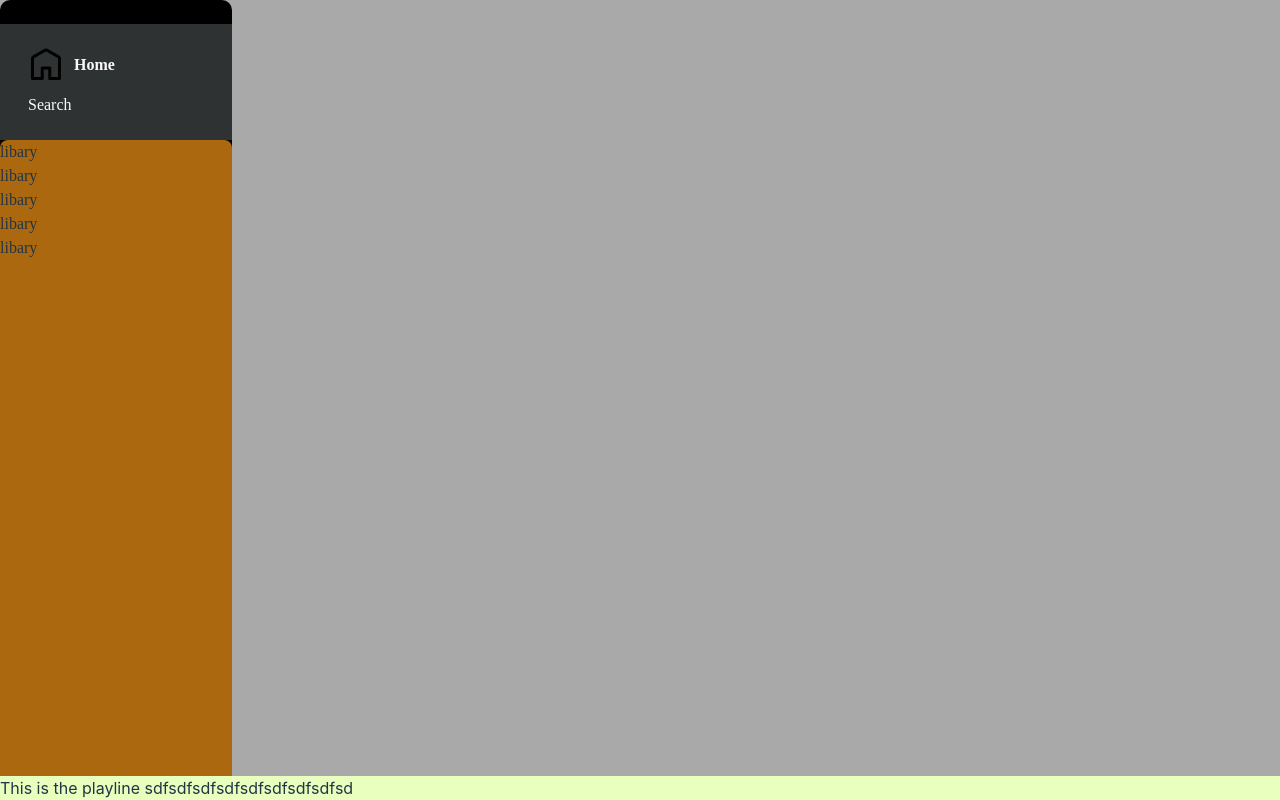
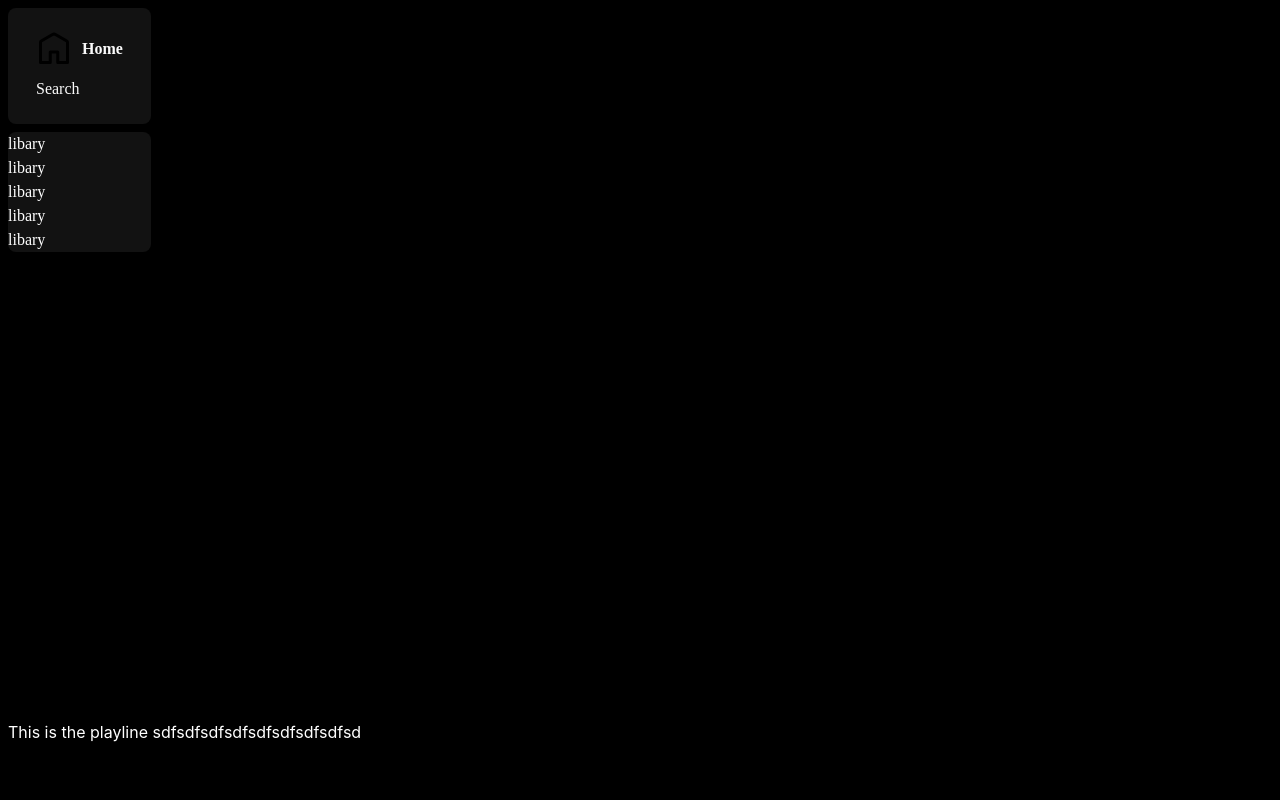
Before and after one commit to Doreden/spotify-web, a React (Vite) app: page /#/station/1 in a window 1280 px wide. Built offline with nearby package versions, Linux system fonts and the light colour scheme.

Commit message:
All layout makeover

```diff
--- a/src/assets/css/style.css
+++ b/src/assets/css/style.css
@@ -39,12 +39,6 @@ button:focus-visible {
   outline: 4px auto -webkit-focus-ring-color;
 }
 
-@media (prefers-color-scheme: light) {
-  :root {
-    color: #213547;
-    background-color: #ffffff;
-  }
-}
 @font-face {
   font-family: "CircularSpotify";
   font-style: bold;
@@ -70,28 +64,26 @@ svg {
 
 .main-app {
   display: grid;
-  --vertical-nav-width: 232px;
-  --now-playing-bar-height: 11vh;
+  box-sizing: border-box;
+  padding: 8px;
   width: 100vw;
   height: 100vh;
-  background-color: darkgray;
-  overflow-x: hidden;
-  overflow-y: hidden;
-  display: grid;
-  grid-template-areas: "nav-bar main-view" "now-playing-bar now-playing-bar";
   grid-template-columns: auto 1fr;
   grid-template-rows: 1fr auto;
+  grid-template-areas: "nav-bar main-view" "now-playing-bar now-playing-bar";
+  overflow: hidden;
   position: relative;
   scrollbar-width: none;
   font-size: 16px;
+  background-color: black;
+  gap: 8px;
 }
 .main-app -webkit-scrollbar {
   display: none;
 }
 
 .page {
-  grid-column: 2/3;
-  grid-row: 1/2;
+  grid-area: main-view;
   border-radius: 8px;
   overflow: hidden;
 }
@@ -101,34 +93,35 @@ svg {
 }
 
 .playline {
-  grid-area: "now-playing-bar";
-  grid-column: 1/3;
-  grid-row: 2/3;
+  grid-area: now-playing-bar;
   background-color: rgb(233, 255, 190);
+  height: 72px;
+  background-color: black;
 }
 
 .sidebar {
-  cursor: pointer;
+  grid-area: nav-bar;
   font-family: CircularSp;
-  grid-area: nav-bar;
   width: var(--vertical-nav-width);
   height: 100%;
-  min-height: 100%;
   background-color: #000;
-  padding-top: 24px;
   padding-bottom: var(--now-playing-bar-height);
-  border-radius: 10px;
   border-color: rgb(179, 179, 179);
+  display: flex;
+  flex-direction: column;
+  gap: 8px;
+}
+.sidebar > * {
+  background-color: rgb(18, 18, 18);
 }
 .sidebar .navigation {
-  background-color: rgba(56, 59, 59, 0.851);
   color: #c4c4c4;
   padding: 18px 12px;
+  border-radius: 8px;
 }
 .sidebar .sidebar-libary {
-  background-color: rgba(202, 123, 18, 0.851);
-  height: 737px;
   border-radius: 8px;
+  overflow: auto;
 }
 .sidebar .nav-button {
   padding: 5px 16px;
--- a/src/assets/scss/base/_base.scss
+++ b/src/assets/scss/base/_base.scss
@@ -9,8 +9,6 @@
   -moz-osx-font-smoothing: grayscale;
   background-color: black;
 }
-
-
 
 a {
   font-weight: 500;
@@ -49,14 +47,6 @@ button:focus-visible {
   outline: 4px auto -webkit-focus-ring-color;
 }
 
-@media (prefers-color-scheme: light) {
-  :root {
-    color: #213547;
-    background-color: #ffffff;
-  }
-
-}
-
 @font-face {
   font-family: 'CircularSpotify';
   font-style: bold;
--- a/src/assets/scss/base/_layout.scss
+++ b/src/assets/scss/base/_layout.scss
@@ -1,27 +1,36 @@
+$vertical-nav-width: 72px;
+$now-playing-bar-height: 11vh;
+$layout-border-radius: 8px;
+
 .main-app {
     display: grid;
-   --vertical-nav-width: 232px;
-    --now-playing-bar-height: 11vh;
+    box-sizing: border-box;
+    padding: 8px;
     width: 100vw;
     height: 100vh;
-    background-color: darkgray;
-    overflow-x: hidden;
-    overflow-y: hidden;
-    display: grid;
-    grid-template-areas: "nav-bar main-view" "now-playing-bar now-playing-bar";
+
     grid-template-columns: auto 1fr;
     grid-template-rows: 1fr auto;
+    grid-template-areas: "nav-bar main-view"
+        "now-playing-bar now-playing-bar";
+
+    overflow: hidden;
     position: relative;
     scrollbar-width: none;
     font-size: 16px;
+    background-color: black;
+    gap: 8px;
+
+
     -webkit-scrollbar {
         display: none;
-      }
+    }
+
 }
 
 .page {
-    grid-column: 2 / 3;
-    grid-row: 1 / 2;
-    border-radius: 8px;
+    grid-area: main-view;
+    border-radius: $layout-border-radius;
     overflow: hidden;
+
 }
--- /dev/null
+++ b/src/assets/scss/base/_variables.scss
@@ -0,0 +1 @@
+$component-bg-color: rgb(18, 18, 18);
--- a/src/assets/scss/cmps/_playline.scss
+++ b/src/assets/scss/cmps/_playline.scss
@@ -1,6 +1,6 @@
 .playline {
-    grid-area: 'now-playing-bar';
-    grid-column: 1 / 3;
-    grid-row: 2 / 3;
+    grid-area: now-playing-bar;
     background-color: rgb(233, 255, 190);
+    height: $vertical-nav-width;
+    background-color: black;
 }
--- a/src/assets/scss/cmps/_sidebar.scss
+++ b/src/assets/scss/cmps/_sidebar.scss
@@ -1,26 +1,28 @@
 .sidebar {
-  cursor: pointer;
+  grid-area: nav-bar;
   font-family: CircularSp;
-  grid-area: nav-bar;
   width: var(--vertical-nav-width);
   height: 100%;
-  min-height: 100%;
   background-color: #000;
-  padding-top: 24px;
   padding-bottom: var(--now-playing-bar-height);
-  border-radius: 10px;
   border-color: rgb(179, 179, 179);
+  display: flex;
+  flex-direction: column;
+  gap: 8px;
+
+  &>* {
+    background-color: $component-bg-color;
+  }
 
   & .navigation {
-    background-color: rgba(56, 59, 59, 0.851);
     color: #c4c4c4;
     padding: 18px 12px;
+    border-radius: $layout-border-radius;
   }
 
   & .sidebar-libary {
-    background-color: rgba(202, 123, 18, 0.851);
-    height: 737px;
-    border-radius: 8px;
+    border-radius: $layout-border-radius;
+    overflow: auto;
   }
 
   & .nav-button {
@@ -38,6 +40,7 @@
       height: 36px;
       display: grid;
     }
+
     & .nav-button-text {
       font-family: "CircularSpotify";
       font-size: medium;
--- a/src/assets/scss/style.scss
+++ b/src/assets/scss/style.scss
@@ -1,7 +1,8 @@
 // Basic SCSS
 @import './base/base';
 @import './base/layout';
-@import 'mixins';
+@import './base/mixins';
+@import './base/variables';
 
 // Pages SCSS
 @import './pages/search';
```
Also changed, not shown: src/assets/scss/base/_mixins.scss (renamed from src/assets/scss/_mixins.scss), 1 other file (tests, documents, lock files or other folders).
